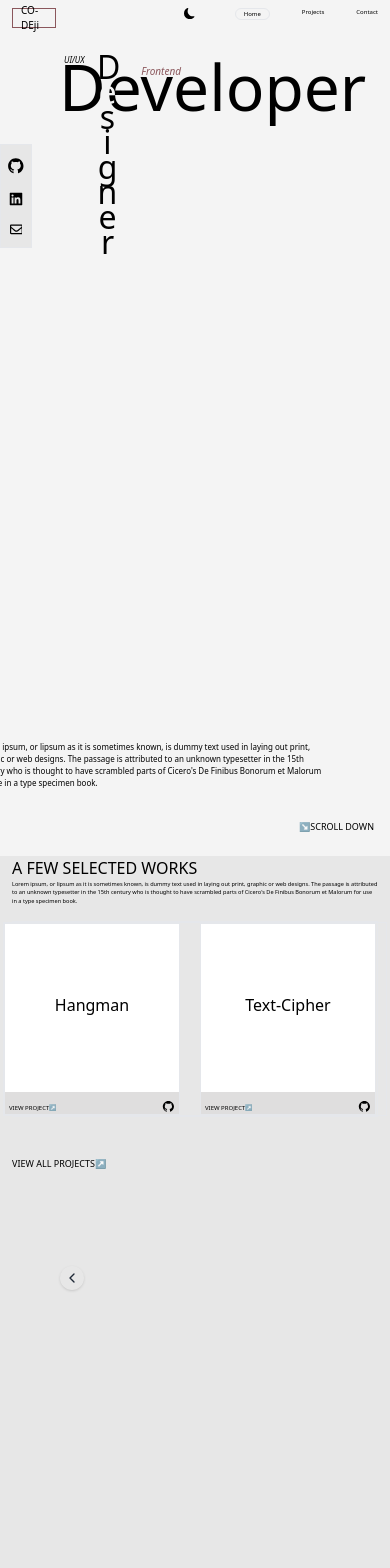
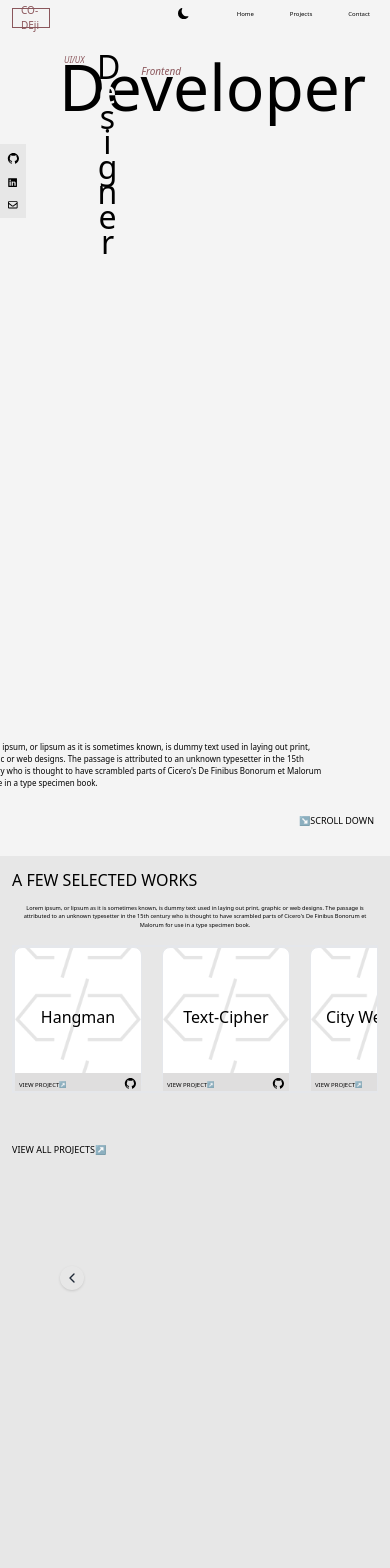
Before and after one commit to coDe-ji/portfolio-site, a React (Create React App) app: page / in a window 390 px wide. Shown: the top 1568 px of the page. Built offline with nearby package versions, Linux system fonts and the light colour scheme.

Commit message:
Responsive features added t the landing component

```diff
--- a/src/Components/Contact.js
+++ b/src/Components/Contact.js
@@ -5,7 +5,7 @@ import { IconContext } from "react-icons"
 
 function Contact() {
   return (
-    <div class="flex h-screen p-2 relative">
+    <div class="flex h-screen relative py-8 px-4 z-0">
       <div class="w-1/2 mx-1">
         <h1 class="py-2">I would love to hear from You </h1>
         <p class="text-xs w-5/6 pb-8">
--- a/src/Components/Landing.js
+++ b/src/Components/Landing.js
@@ -7,10 +7,10 @@ import { AiFillLinkedin } from "react-icons/ai"
 
 function Landing() {
   return (
-    <div class="h-screen relative">
-      <div class="flex flex-row place-content-between px-1">
+    <div class="h-screen relative z-10">
+      <div class="flex flex-row place-content-between px-1 fixed z-30 w-full">
         <div class="border border-[#8b575c] text-[10px] p-2 m-2 h-5 w-15 flex items-center">
-          <h4 class="">CO-DEji</h4>
+          <h4 class="text-[#8b575c]">CO-DEji</h4>
         </div>
 
         <div class="flex flex-row pr-8 mt-2 ml-[120px]">
@@ -20,37 +20,35 @@ function Landing() {
             </div>
           </IconContext.Provider>
         </div>
-        <div className="flex flew-row gap-8 text-[6px] m-2">
-          <div className="border rounded-[10px] flex items-center px-2 py-[0] h-3">
+        <div className="flex flew-row gap-5 text-[6px] m-2">
+          <div className="hover:rounded-[10px] hover:bg-[#E7E7E7] flex items-center px-2 py-[0] h-3">
             <a href="https://www.google.com">Home</a>
           </div>
-          <div>
+          <div className="hover:rounded-[10px] hover:bg-[#E7E7E7] flex items-center px-2 py-[0] h-3">
             <a href="https://www.google.com">Projects</a>
           </div>
-          <div>
+          <div className="hover:rounded-[10px] hover:bg-[#E7E7E7] flex items-center px-2 py-[0] h-3">
             <a href="https://www.google.com">Contact</a>
           </div>
         </div>
       </div>
       <div className="flex flew-row gap-6">
-        <div>
-          <div class="border flex gap-4 bg-[#E7E7E7] flex-col absolute left-0 top-36 items-center w-8 py-3 px-0">
-            <IconContext.Provider value={{ color: "black", size: "1.1em" }}>
-              <div>
+        <div class=" flex gap-3 bg-[#E7E7E7] hover:bg-[#e0e0e0] flex-col absolute left-0 top-36 items-center w-[26px] py-2 px-0">
+          <IconContext.Provider value={{ color: "black", size: "0.8em" }}>
+            <div className="hover:scale-150">
               <AiOutlineGithub />
             </div>
           </IconContext.Provider>
-            <IconContext.Provider value={{ color: "black", size: "1em" }}>
-              <div>
+          <IconContext.Provider value={{ color: "black", size: "0.7em" }}>
+            <div className="hover:scale-150">
               <AiFillLinkedin />
             </div>
           </IconContext.Provider>
-            <IconContext.Provider value={{ color: "black", size: "0.8em" }}>
-              <div>
+          <IconContext.Provider value={{ color: "black", size: "0.6em" }}>
+            <div className="hover:scale-150">
               <FaRegEnvelope />
             </div>
           </IconContext.Provider>
-          </div>
         </div>
         <div className="absolute left-5 right-0 top-0 bottom-4 m-[10%]">
           <div className="text-[4rem]">
@@ -61,7 +59,7 @@ function Landing() {
               D<span className="text-[#F4F4F4]">e</span>signer
             </h1>
           </div>
-          <div className="text-[8px] absolute top-[15px] left-[5px] italic">
+          <div className="text-[8px] absolute top-[15px] left-[5px] italic text-[#8b575c]">
             <h6>UI/UX</h6>
           </div>
           <div className="text-[10px] absolute right-[170px] top-[25px] italic text-[#8b575c]">
@@ -77,9 +75,9 @@ function Landing() {
         </div>
       </div>
 
-      <div class=" mt-8 text-right absolute bottom-2 right-4">
+      <div class=" mt-8 text-right absolute animate-bounce bottom-2 right-4">
         <a class="text-[9px]" href="https://www.example.com">
-          <span class="">&#8600;</span>SCROLL DOWN
+          <span className="animate-bounce">&#8600;</span>SCROLL DOWN
         </a>
       </div>
     </div>
--- a/src/Components/Projects.js
+++ b/src/Components/Projects.js
@@ -4,6 +4,7 @@ import { IconContext } from "react-icons"
 import { useState } from "react"
 import { FiChevronLeft, FiChevronRight } from "react-icons/fi"
 import "tailwindcss/tailwind.css"
+import bgImage from "../images/textCipher.png"
 
 function Projects() {
   const projects = [
@@ -23,25 +24,25 @@ function Projects() {
       projectName: "City Weather",
       projectLiveLink: "https://www.google.com",
       projectCodeLink: "https://www.google.com",
-      projectImage: "https://www.example.com/image.jpg",
+      projectImage: "../images/textCipher.png",
     },
     {
       projectName: "Cococure",
       projectLiveLink: "https://www.google.com",
       projectCodeLink: "https://www.google.com",
-      projectImage: "https://www.example.com/image.jpg",
+      projectImage: "../images/textCipher.png",
     },
     {
       projectName: "Cococure",
       projectLiveLink: "https://www.google.com",
       projectCodeLink: "https://www.google.com",
-      projectImage: "https://www.example.com/image.jpg",
+      projectImage: "../images/textCipher.png",
     },
     {
       projectName: "Cococure",
       projectLiveLink: "https://www.google.com",
       projectCodeLink: "https://www.google.com",
-      projectImage: "https://www.example.com/image.jpg",
+      projectImage: "../images/textCipher.png",
     },
   ]
 
@@ -53,10 +54,13 @@ function Projects() {
     setCurr((curr) => (curr === projects.length - 1 ? 0 : curr + 1))
 
   return (
-    <div class="bg-[#E7E7E7] h-screen relative">
-      <div class="m-3  ">
-        <h1>A FEW SELECTED WORKS</h1>
-        <p class="text-xs w-full pb-4">
+    <div className="bg-[#E7E7E7] h-screen z-10 relative">
+      <div className="m-3">
+        <div className="py-3">
+          <h1>A FEW SELECTED WORKS</h1>
+        </div>
+
+        <p class="text-xs w-full pb-4 text-center px-2  my-0">
           Lorem ipsum, or lipsum as it is sometimes known, is dummy text used in
           laying out print, graphic or web designs. The passage is attributed to
           an unknown typesetter in the 15th century who is thought to have
@@ -65,25 +69,31 @@ function Projects() {
         </p>
         <div className="flex justify-center border">
           <div
-            class="flex flex-row  max-w-sm relative space-x-5 transition-transform ease-out duration-500"
+            className="flex flex-row  max-w-sm relative space-x-5 transition-transform ease-out duration-500 overflow-hidden"
             style={{ transform: `translateX(-${curr * 50}%)` }}
           >
-            <div class="flex  space-x-5 max-w-full relative border overflow-hidden z-0 ">
+            <div className="flex  space-x-5 max-w-screen relative border">
               {projects.map((project) => (
-                <div class="border flex-shrink-0 w-44 bg-white h-48 z-20">
-                  <div class="flex justify-center items-center h-[85%]">
+                <div
+                  className={`border shrink-0 w-[8rem] bg-white h-[9rem] bg-contain bg-center rounded-lg`}
+                  style={{ backgroundImage: `url(${bgImage})` }}
+                >
+                  <div className="flex justify-center items-center h-[85%] pt-4">
                     <p>{project.projectName}</p>
                   </div>
-                  <div class="flex flex-row place-content-between w-full h-[12%] mt-1.5 bg-[#dfdede]">
-                    <div>
-                      <a class="text-[6px] m-1" href={project.projectLiveLink}>
-                        VIEW PROJECT<span class="">&#8599;</span>
+                  <div className="flex flex-row place-content-between w-full h-[13%] mt-1 bg-[#dfdede]">
+                    <div className=" -mt-1">
+                      <a
+                        className="text-[6px] m-1"
+                        href={project.projectLiveLink}
+                      >
+                        VIEW PROJECT<span>&#8599;</span>
                       </a>
                     </div>
                     <IconContext.Provider
                       value={{ color: "black", size: "0.8em" }}
                     >
-                      <div class=" mx-1 pt-2">
+                      <div className=" mx-1 pt-1">
                         <a href={project.projectCodeLink}>
                           <AiOutlineGithub />
                         </a>
@@ -111,18 +121,18 @@ function Projects() {
           </button>
         </div>
 
-        <div className="absolute bottom-12 right-0 left-0">
+        <div className="absolute bottom-16 right-0 left-0 ">
           <div className="flex items-center justify-center gap-2">
             {projects.map((_, i) => (
               <div
-                className={`transition-all w-1.5 h-1.5 bg-white rounded-full
-                ${curr === i ? "p-1" : "bg-opacity-50"}`}
+                className={`transition-all w-1 h-1 bg-white rounded-full
+                ${curr === i ? "p-[3px]" : "bg-opacity-50"}`}
               ></div>
             ))}
           </div>
         </div>
 
-        <div class=" mt-8">
+        <div class=" mt-12 animate-bounce">
           <a class="text-[9px]" href="https://www.example.com">
             VIEW ALL PROJECTS<span class="">&#8599;</span>
           </a>
```
Lines whose indentation alone changed are shown as unchanged.
